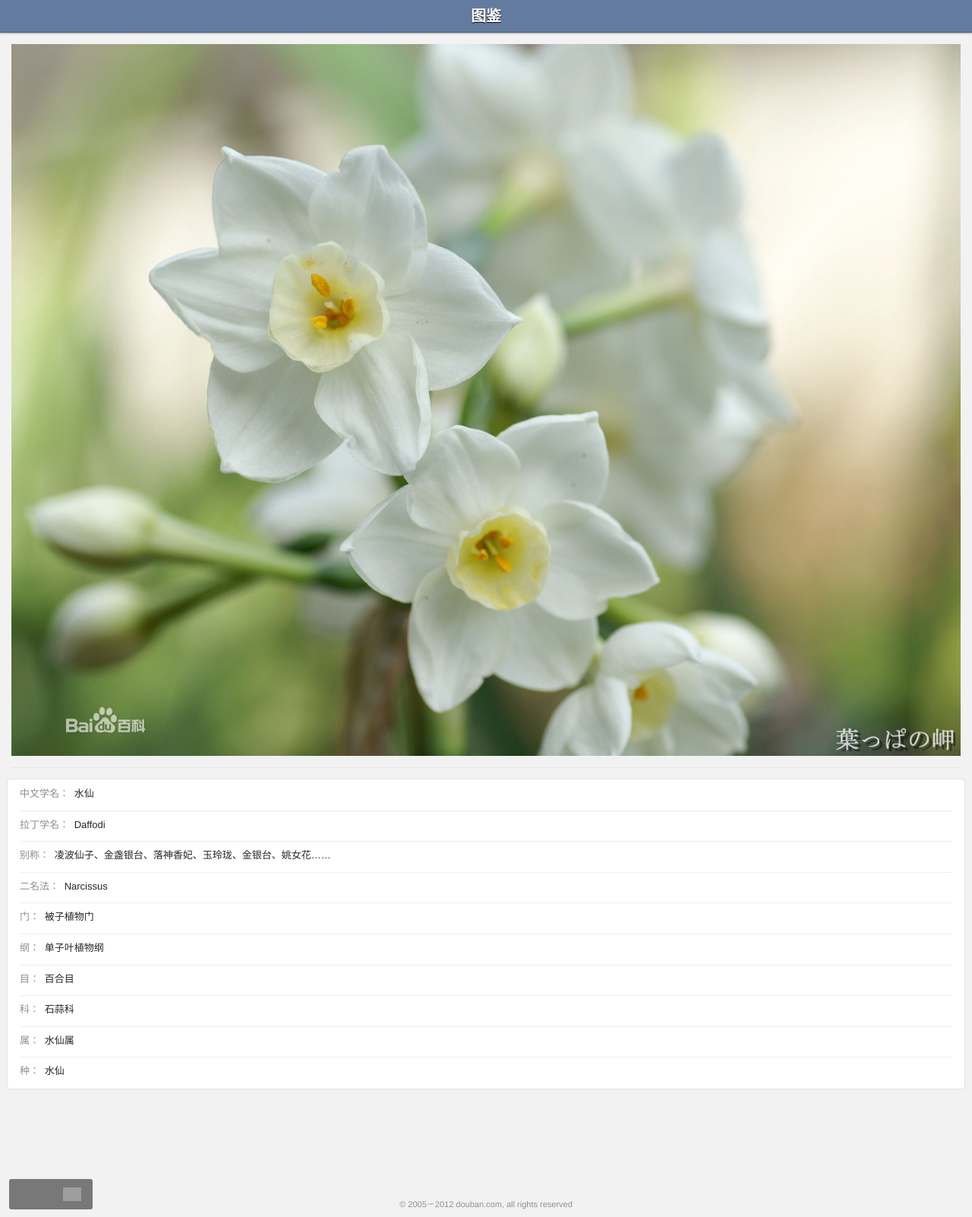
After one commit to qpwang/plant, a Flask app: page /wiki/1 in a window 1280 px wide. The commit adds this page. Shown: the whole page at 76% size. Run offline with Flask 2, Linux system fonts and the light colour scheme; grey boxes are pictures that could not be loaded.

Commit message:
Add wiki page.

```diff
--- a/app.py
+++ b/app.py
@@ -17,5 +17,9 @@
 def explore():
     return render_template("explore.html")
 
+@app.route('/wiki/1')
+def wiki1():
+    return render_template("wiki1.html")
+
 if __name__ == '__main__':
-    app.run()
+    app.run(host="0.0.0.0")
--- /dev/null
+++ b/templates/wiki1.html
@@ -0,0 +1,61 @@
+{% extends "base.html" %}
+
+{% block html_title %}图鉴{% endblock %}
+
+{% block body %}
+
+<div class="ck-box-unit" data-cfg-paper="true" data-cfg-disable-reader="true">
+    <img class="ck-link-img" src="/static/img/wiki1.jpg">
+</div>
+
+<div class="ck-list-unit"
+    data-style="post"
+    data-cfg-plainhd="true"
+    data-source="ckdListA">
+</div>
+
+<div class="ck-raw" id="rawData1">
+    <div class="ckd-source ckdListA">
+        <div class="ckd-item ckdItemA">
+            <span class="ckd-title">水仙</span>
+            <span class="ckd-title-prefix">中文学名：</span>
+        </div>
+        <div class="ckd-item ckdItemB">
+            <span class="ckd-title">Daffodi</span>
+            <span class="ckd-title-prefix">拉丁学名：</span>
+        </div>
+        <div class="ckd-item ckdItemC">
+            <span class="ckd-title">凌波仙子、金盏银台、落神香妃、玉玲珑、金银台、姚女花……</span>
+            <span class="ckd-title-prefix">别称：</span>
+        </div>
+        <div class="ckd-item ckdItemD">
+            <span class="ckd-title">Narcissus</span>
+            <span class="ckd-title-prefix">二名法：</span>
+        </div>
+        <div class="ckd-item ckdItemE">
+            <span class="ckd-title">被子植物门</span>
+            <span class="ckd-title-prefix">门：</span>
+        </div>
+        <div class="ckd-item ckdItemF">
+            <span class="ckd-title">单子叶植物纲</span>
+            <span class="ckd-title-prefix">纲：</span>
+        </div>
+        <div class="ckd-item ckdItemG">
+            <span class="ckd-title">百合目</span>
+            <span class="ckd-title-prefix">目：</span>
+        </div>
+        <div class="ckd-item ckdItemG">
+            <span class="ckd-title">石蒜科</span>
+            <span class="ckd-title-prefix">科：</span>
+        </div>
+        <div class="ckd-item ckdItemH">
+            <span class="ckd-title">水仙属</span>
+            <span class="ckd-title-prefix">属：</span>
+        </div>
+        <div class="ckd-item ckdItemI">
+            <span class="ckd-title">水仙</span>
+            <span class="ckd-title-prefix">种：</span>
+        </div>
+    </div>
+</div>
+{% endblock %}
```
Also changed, not shown: static/img/wiki1.jpg (added), templates/base.html (line endings or trailing spaces).
